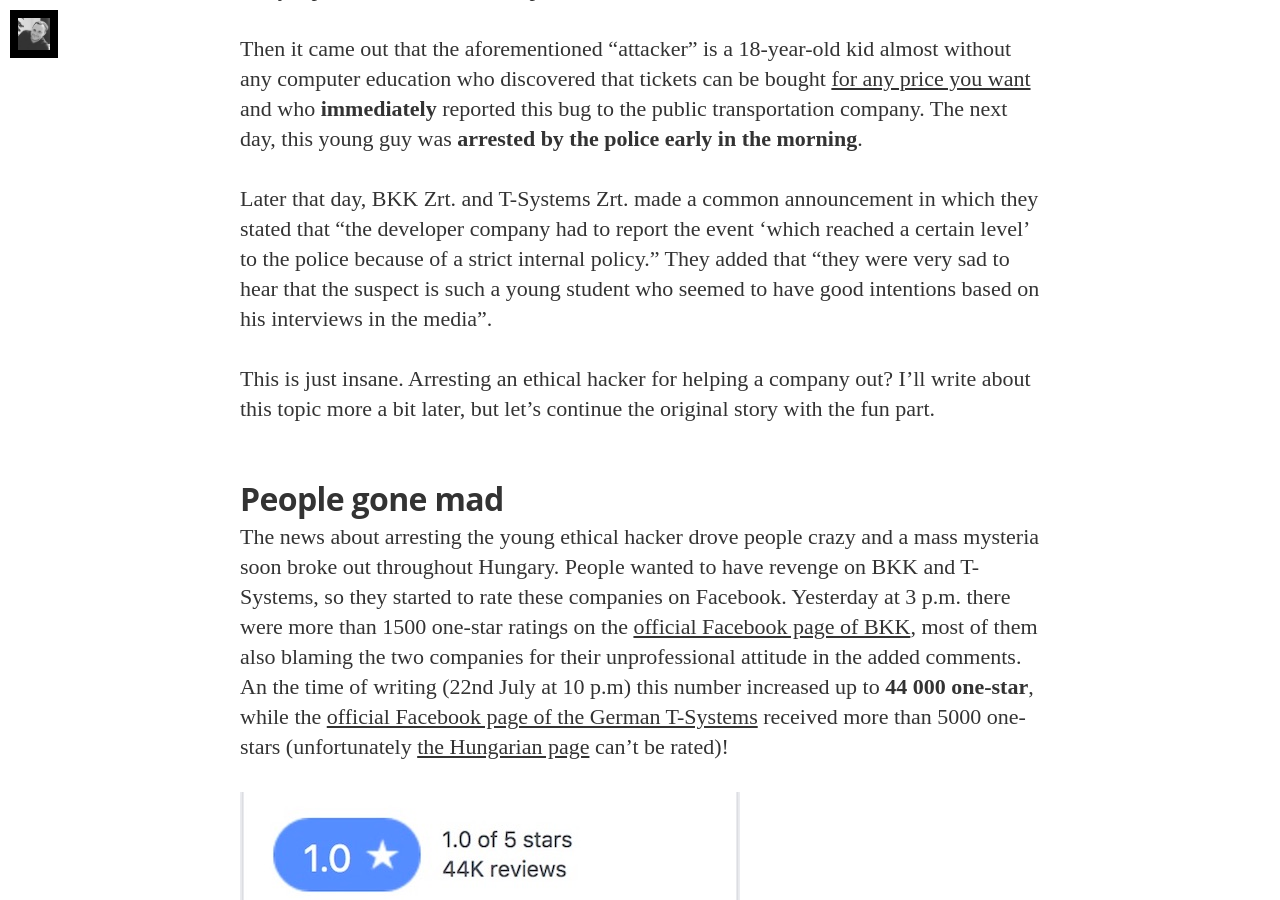
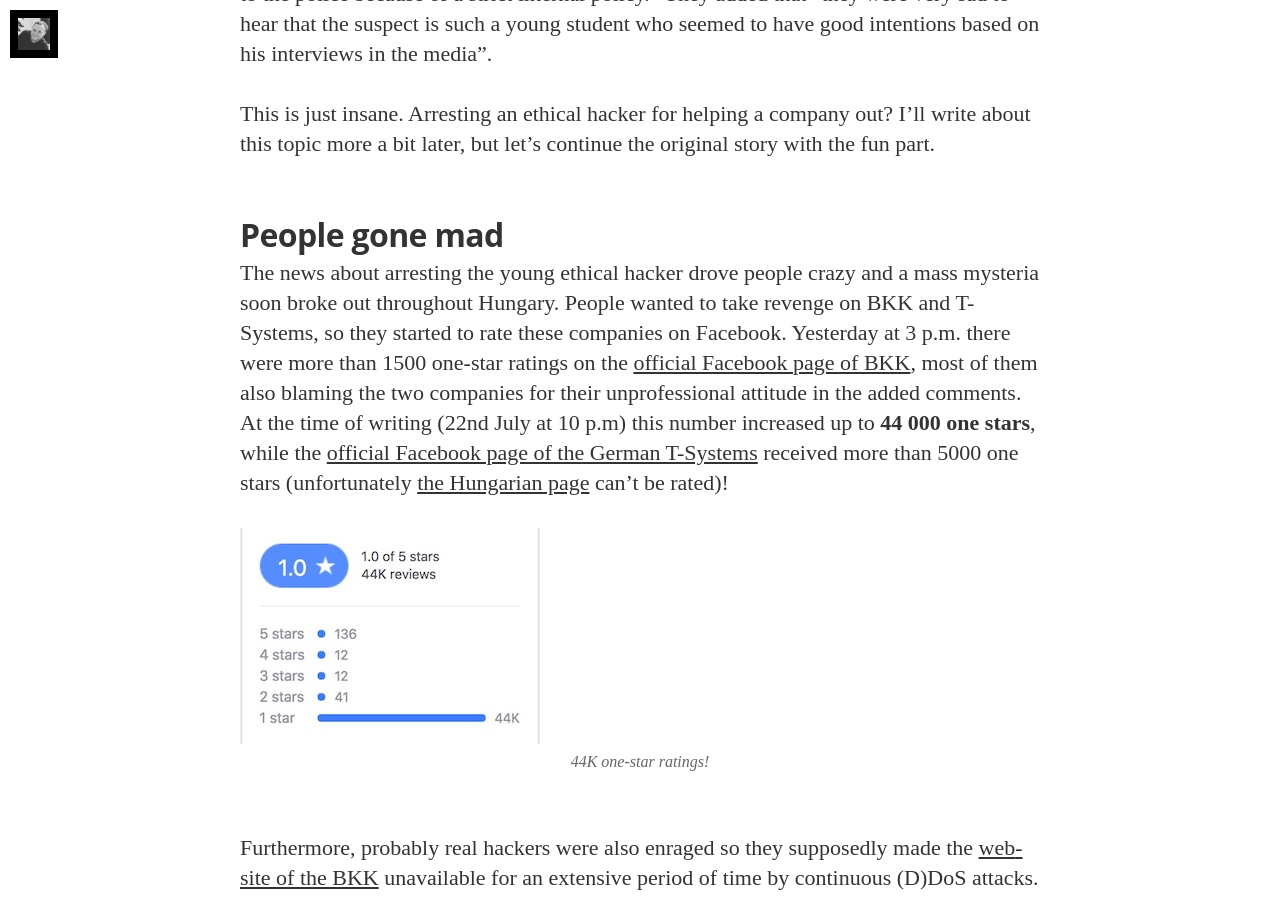
Before and after one commit to kocsismate/kocsismate.github.io, a Jekyll site: the page built from _posts/2017-07-23-18-year-old-ethical-hacker-got-arrested-in-hungary.md, in a window 1280 px wide and 900 px high, scrolled down 4612 px. Built offline with Jekyll 4.4.1, drawn with Linux system fonts in a browser that asks for light colours; nearby versions of some CDN libraries; some web fonts are replaced; comment, search, counter and statistics services are not loaded; some of the changed text lies outside the part shown.

```diff
--- a/_posts/2017-07-23-18-year-old-ethical-hacker-got-arrested-in-hungary.md
+++ b/_posts/2017-07-23-18-year-old-ethical-hacker-got-arrested-in-hungary.md
@@ -78,11 +78,11 @@ but let's continue the original story with the fun part.
 ## People gone mad
 
 The news about arresting the young ethical hacker drove people crazy and a mass mysteria soon broke out throughout Hungary.
-People wanted to have revenge on BKK and T-Systems, so they started to rate these companies on Facebook. Yesterday at 3 p.m.
+People wanted to take revenge on BKK and T-Systems, so they started to rate these companies on Facebook. Yesterday at 3 p.m.
 there were more than 1500 one-star ratings on the [official Facebook page of BKK][bkk-facebook], most of them also
-blaming the two companies for their unprofessional attitude in the added comments. An the time of writing (22nd July at 10 p.m)
-this number increased up to **44 000 one-star**, while the [official Facebook page of the German T-Systems][t-systems-de-facebook]
-received more than 5000 one-stars (unfortunately [the Hungarian page][t-systems-hu-facebook] can't be rated)!
+blaming the two companies for their unprofessional attitude in the added comments. At the time of writing (22nd July at 10 p.m)
+this number increased up to **44 000 one stars**, while the [official Facebook page of the German T-Systems][t-systems-de-facebook]
+received more than 5000 one stars (unfortunately [the Hungarian page][t-systems-hu-facebook] can't be rated)!
 
 ![44K one-star ratings!][bkk-rating]
 
```
Also changed, not shown: other parts of _posts/2017-07-23-18-year-old-ethical-hacker-got-arrested-in-hungary.md (+3 -3 lines), assets/image/2017-07-23-18-year-old-ethical-hacker-got-arrested-in-hungary/bkk-app.jpg, assets/image/2017-07-23-18-year-old-ethical-hacker-got-arrested-in-hungary/bkk-rating.jpg, assets/image/2017-07-23-18-year-old-ethical-hacker-got-arrested-in-hungary/bkk-ssl.jpg.
